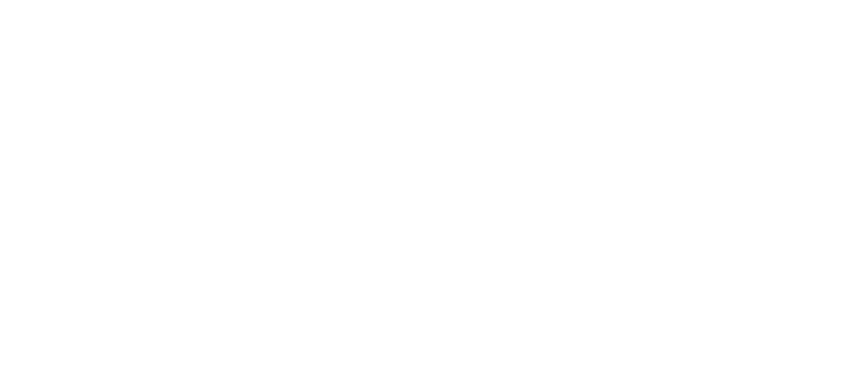
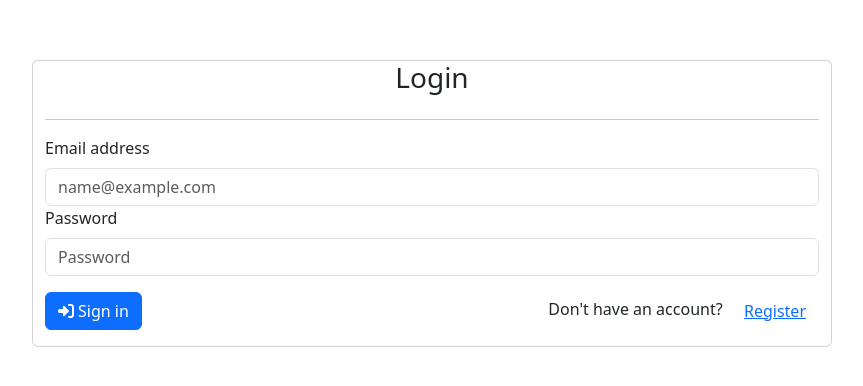
Before and after one commit to osantau/book-network-ui, an Angular app: page /login in a window 1280 px wide. Before the commit this address led to /. Shown: the part 132-518 px from the top of the page, without its empty margins (208-1071 px from the left). Built offline with nearby package versions, Linux system fonts and the light colour scheme.

Commit message:
Start Login Functionality.

```diff
--- a/src/app/app.routes.ts
+++ b/src/app/app.routes.ts
@@ -1,3 +1,6 @@
 import { Routes } from '@angular/router';
+import { Login } from './pages/login/login';
 
-export const routes: Routes = [];
+export const routes: Routes = [{
+  path: 'login', component: Login
+}];
--- a/src/app/app.ts
+++ b/src/app/app.ts
@@ -1,9 +1,10 @@
 import { Component } from '@angular/core';
+import { FormsModule } from '@angular/forms';
 import { RouterOutlet } from '@angular/router';
 
 @Component({
   selector: 'app-root',
-  imports: [RouterOutlet],
+  imports: [RouterOutlet, FormsModule],
   templateUrl: './app.html',
   styleUrl: './app.scss'
 })
--- /dev/null
+++ b/src/app/pages/login/login.html
@@ -0,0 +1,23 @@
+<div class="container-fluid card login-container">
+  <h3 class="text-center">Login</h3>
+  <hr>
+  @if (errorMsg.length>0) {
+  <div class="alert alert-danger" role="alert">
+    @for(msg of errorMsg; track msg){
+    <p>{{ msg }}</p>
+    }
+  </div>
+  }
+  <div class="mb-3">
+    <label for="login" class="form-label">Email address</label>
+    <input type="email" class="form-control" id="login" placeholder="name@example.com" [(ngModel)]="authRequest.email">
+    <label for="password" class="form-label">Password</label>
+    <input type="password" class="form-control" id="password" placeholder="Password" [(ngModel)]="authRequest.password">
+  </div>
+  <div class="d-flex justify-content-between mb-3">
+    <button type="button" class="btn btn-primary" (click)="login()"><em class="fas fa-sign-in-alt">&nbsp;</em>Sign in</button>
+    <div>
+      Don't have an account?&nbsp;
+      <button type="button" class="btn btn-link" (click)="register()">Register</button>
+    </div>
+  </div>
--- /dev/null
+++ b/src/app/pages/login/login.ts
@@ -0,0 +1,35 @@
+import { Component } from '@angular/core';
+import { AuthenticationRequest } from '../../services/models';
+import { FormsModule } from '@angular/forms';
+import { Router } from '@angular/router';
+import {authenticate, Authenticate$Params} from '../../services/fn/authentication/authenticate';
+import { ApiConfiguration } from '../../services/api-configuration';
+import { HttpClient } from '@angular/common/http';
+
+@Component({
+  selector: 'app-login',
+  imports: [FormsModule],
+  templateUrl: './login.html',
+  styleUrl: './login.scss',
+})
+export class Login {
+  authRequest: AuthenticationRequest = { email: '', password: '' };
+  errorMsg: Array<string> = [];
+
+  constructor(private router: Router, private config: ApiConfiguration,private http: HttpClient) { }
+
+  login() {
+    this.errorMsg = [];
+    const loginParams: Authenticate$Params = { body: this.authRequest };
+    authenticate(this.http, this.config.rootUrl, loginParams).subscribe({
+      next: (response) => {
+        console.log(response);
+  },error: (err) => {
+        console.log(err);
+        this.errorMsg.push('Login failed. Please check your credentials and try again.');
+      }});
+  }
+  register() {
+    this.router.navigate(['register']);
+  }
+}
--- a/src/styles.scss
+++ b/src/styles.scss
@@ -1,2 +1,7 @@
 @import "bootstrap/dist/css/bootstrap.min.css";
 @import "@fortawesome/fontawesome-free/css/all.min.css";
+
+.login-container {
+ width: 800px !important;
+ margin-top: 15%;
+}
```
Also changed, not shown: src/app/pages/login/login.scss (added), 1 other file (tests, documents, lock files or other folders).
